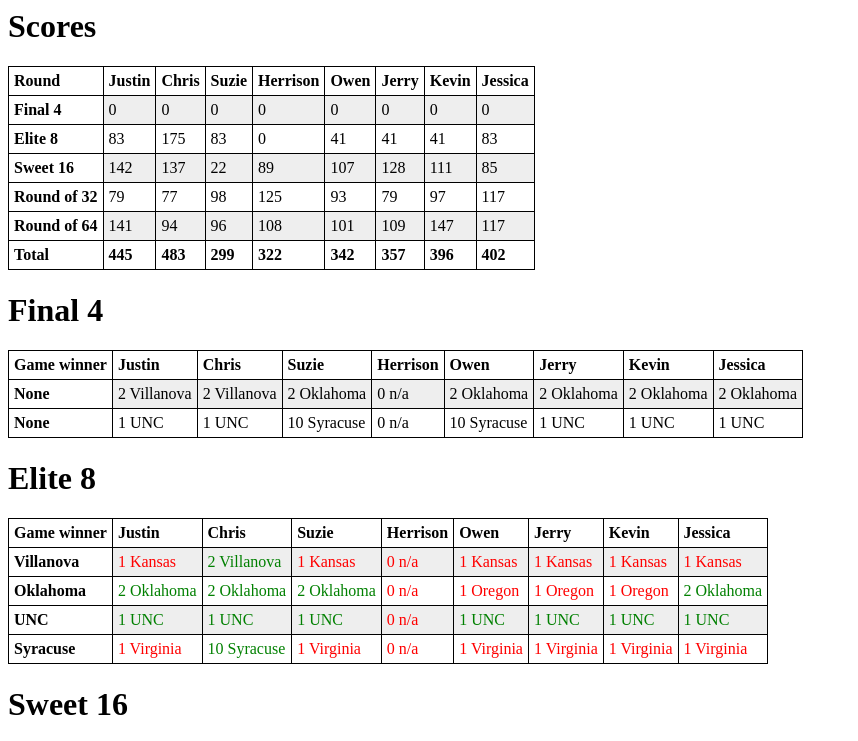
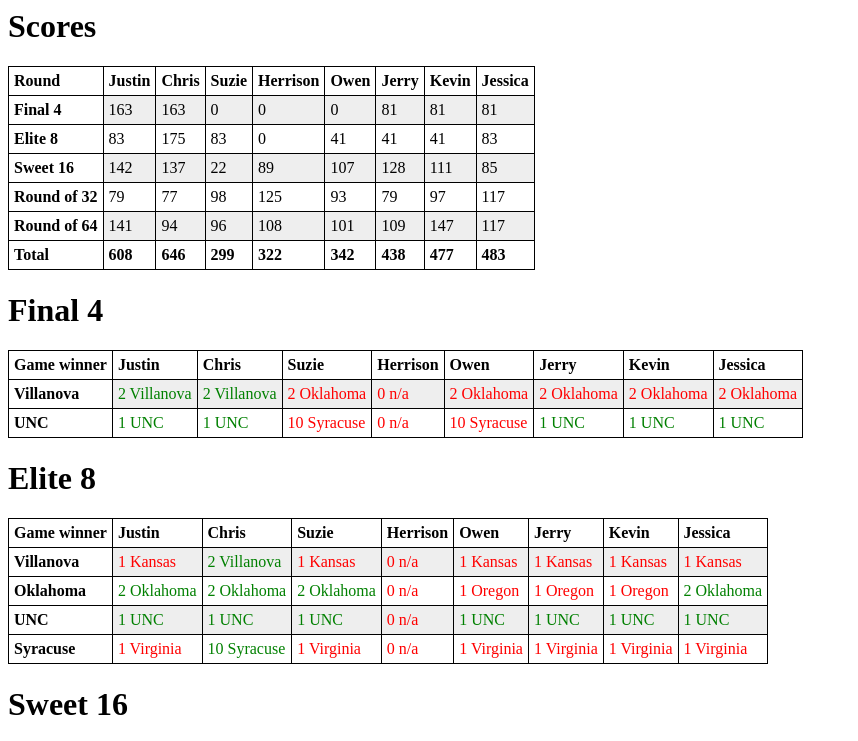
Before and after one commit to kevinhark/brackets2016, a plain HTML site: page index.html in a window 1280 px wide. Shown: the top 741 px of the page, without its empty margins (0-858 px from the left). Drawn offline with Linux system fonts and the light colour scheme.

Commit message:
Final four complete

```diff
--- a/index.html
+++ b/index.html
@@ -46,7 +46,9 @@ Jessica</th>
 <th>
 Final 4</th>
 <td>
-0</td>
+163</td>
+<td>
+163</td>
 <td>
 0</td>
 <td>
@@ -54,13 +56,11 @@ Final 4</th>
 <td>
 0</td>
 <td>
-0</td>
+81</td>
 <td>
-0</td>
+81</td>
 <td>
-0</td>
-<td>
-0</td>
+81</td>
 <tr>
 <th>
 Elite 8</th>
@@ -141,9 +141,9 @@ Round of 64</th>
 <th>
 Total</th>
 <td>
-<b>445</b></td>
+<b>608</b></td>
 <td>
-<b>483</b></td>
+<b>646</b></td>
 <td>
 <b>299</b></td>
 <td>
@@ -151,11 +151,11 @@ Total</th>
 <td>
 <b>342</b></td>
 <td>
-<b>357</b></td>
+<b>438</b></td>
 <td>
-<b>396</b></td>
+<b>477</b></td>
 <td>
-<b>402</b></td>
+<b>483</b></td>
 </table>
 <h1>Final 4</h1>
 <table id="t01">
@@ -171,42 +171,42 @@ Total</th>
 <th>Jessica</th>
 </tr>
 <tr>
-<th>None</th>
+<th>Villanova</th>
 <td>
-<font color="black">2 Villanova</font></td>
+<font color="green">2 Villanova</font></td>
 <td>
-<font color="black">2 Villanova</font></td>
+<font color="green">2 Villanova</font></td>
 <td>
-<font color="black">2 Oklahoma</font></td>
+<font color="red">2 Oklahoma</font></td>
 <td>
-<font color="black">0 n/a</font></td>
+<font color="red">0 n/a</font></td>
 <td>
-<font color="black">2 Oklahoma</font></td>
+<font color="red">2 Oklahoma</font></td>
 <td>
-<font color="black">2 Oklahoma</font></td>
+<font color="red">2 Oklahoma</font></td>
 <td>
-<font color="black">2 Oklahoma</font></td>
+<font color="red">2 Oklahoma</font></td>
 <td>
-<font color="black">2 Oklahoma</font></td>
+<font color="red">2 Oklahoma</font></td>
 </tr>
 <tr>
-<th>None</th>
+<th>UNC</th>
 <td>
-<font color="black">1 UNC</font></td>
+<font color="green">1 UNC</font></td>
 <td>
-<font color="black">1 UNC</font></td>
+<font color="green">1 UNC</font></td>
 <td>
-<font color="black">10 Syracuse</font></td>
+<font color="red">10 Syracuse</font></td>
 <td>
-<font color="black">0 n/a</font></td>
+<font color="red">0 n/a</font></td>
 <td>
-<font color="black">10 Syracuse</font></td>
+<font color="red">10 Syracuse</font></td>
 <td>
-<font color="black">1 UNC</font></td>
+<font color="green">1 UNC</font></td>
 <td>
-<font color="black">1 UNC</font></td>
+<font color="green">1 UNC</font></td>
 <td>
-<font color="black">1 UNC</font></td>
+<font color="green">1 UNC</font></td>
 </tr>
 </table>
 <h1>Elite 8</h1>
@@ -1405,5 +1405,5 @@ Total</th>
 <font color="red">2 Michigan St</font></td>
 </tr>
 </table>
-<p>Updated: 2016-04-01 21:44:57.075890 Central DST</p>
+<p>Updated: 2016-04-02 21:45:48.610645 Central DST</p>
 </div></html></body>
```
Also changed, not shown: 1 other file.
